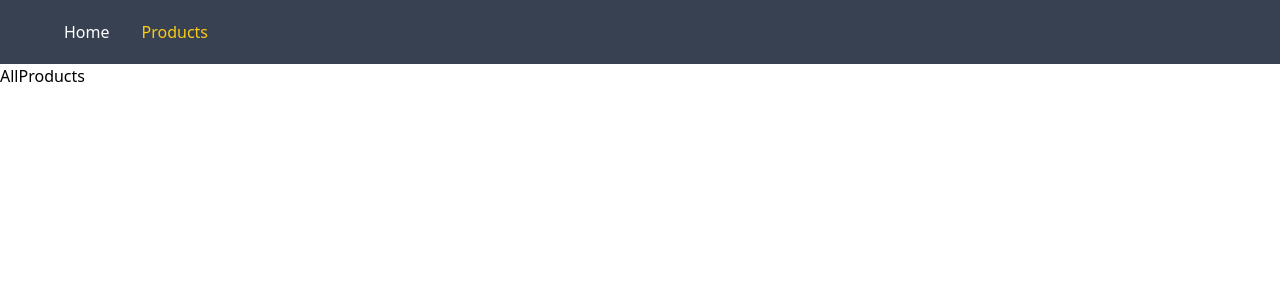
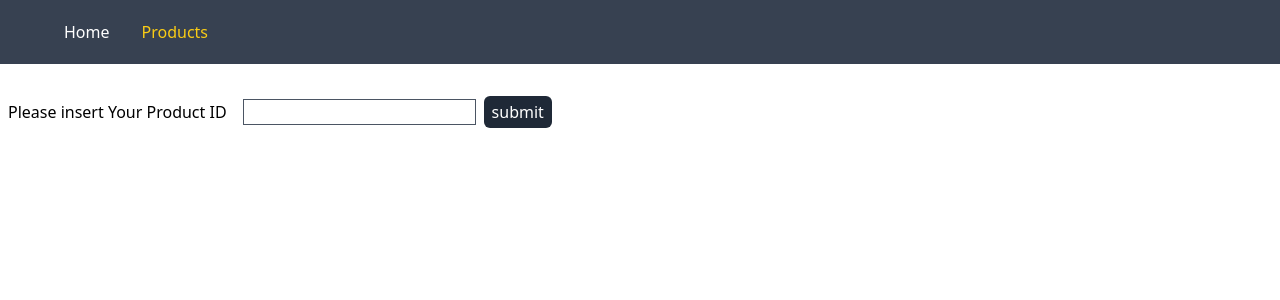
Before and after one commit to mohamad-farbod/vitrin-challenge, a Next.js app: page /products in a window 1280 px wide. Shown: the top 300 px of the page. Built offline with nearby package versions, Linux system fonts and the light colour scheme.

Commit message:
AllProducts component implented

```diff
--- a/components/products/AllProducts.js
+++ b/components/products/AllProducts.js
@@ -1,7 +1,31 @@
-import React from 'react'
+import React, { useState } from 'react'
 
-const AllProducts = () => {
-  return <div>AllProducts</div>
+const AllProducts = ({ onProductIdSubmit }) => {
+  const [productId, setProductId] = useState('')
+
+  return (
+    <div className="mx-auto my-8 w-full">
+      <label htmlFor="productId" className="mx-2">
+        {' '}
+        Please insert Your Product ID
+      </label>
+      <input
+        className="mx-2 border border-gray-600"
+        name="productId"
+        type="text"
+        value={productId}
+        onChange={(e) => {
+          setProductId(e.target.value)
+        }}
+      />
+      <button
+        onClick={() => onProductIdSubmit(productId)}
+        className="rounded-md bg-gray-800 px-2 py-1 text-white"
+      >
+        submit
+      </button>
+    </div>
+  )
 }
 
 export default AllProducts
```
